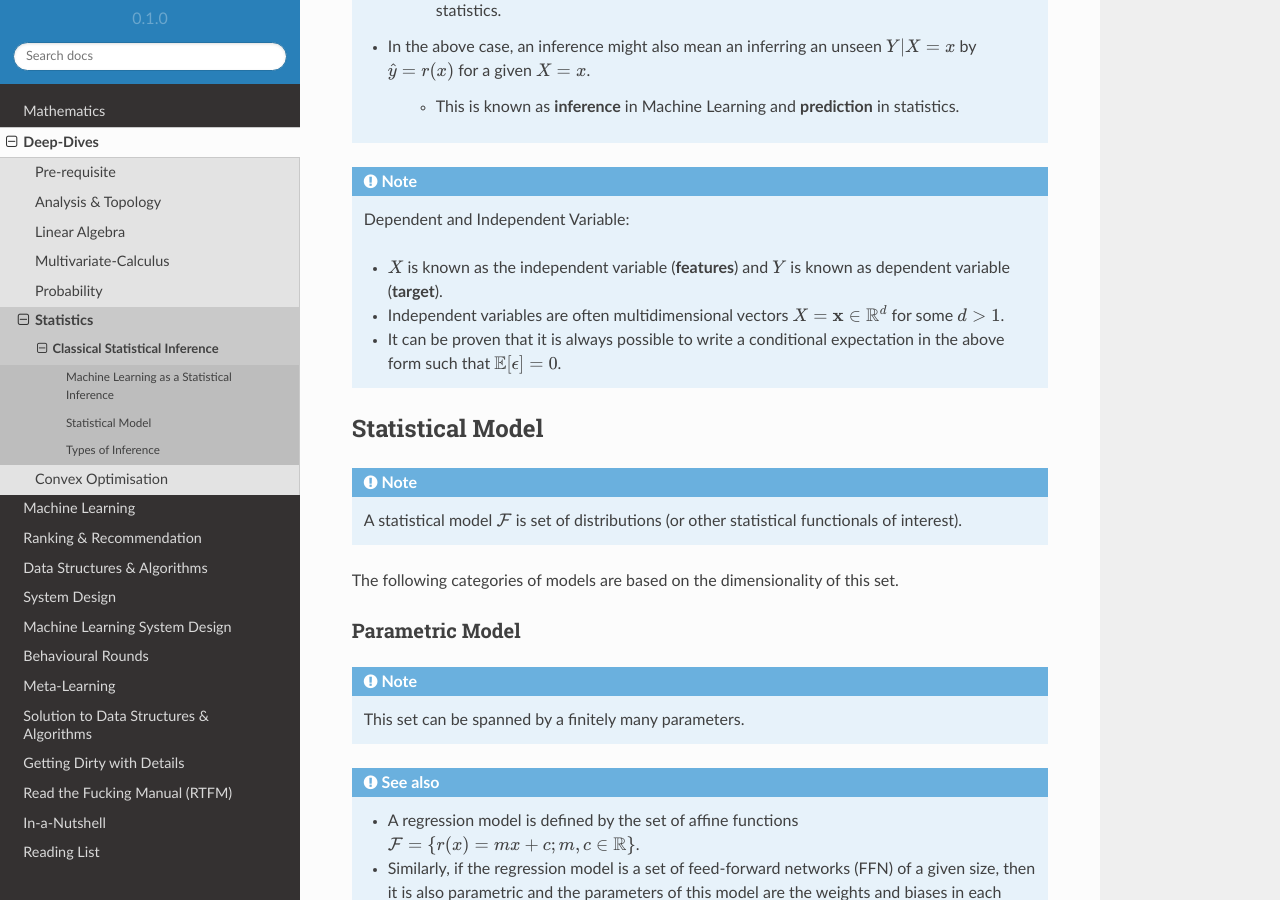
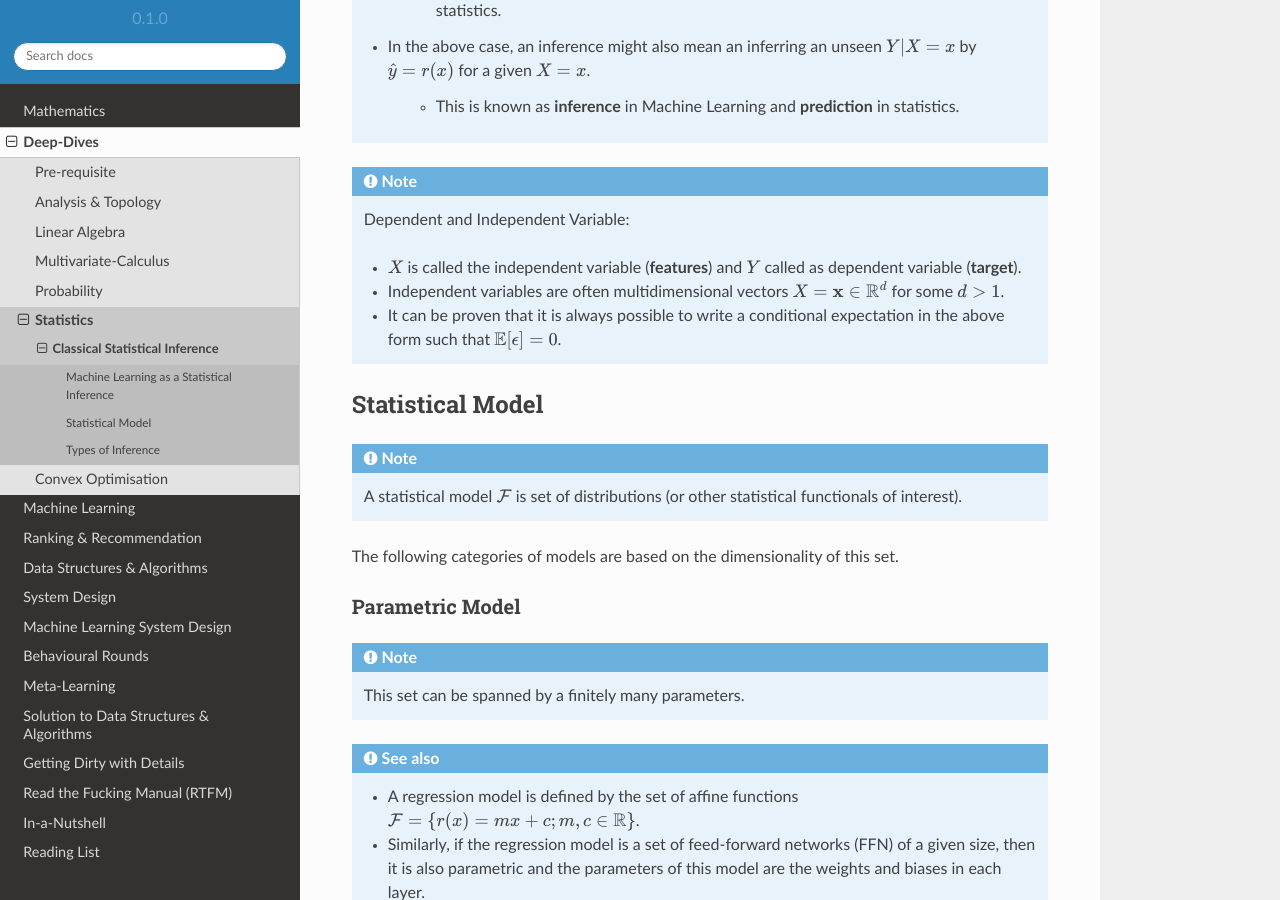
Before and after one commit to uselesstechjunks/leetcode, a Sphinx documentation site: the page built from docs/source/math/stat/inference.rst, in a window 1280 px wide and 900 px high, scrolled down 937 px. Built offline with Sphinx 7.4.7 and the Read the Docs theme 2.0.0, drawn with Linux system fonts in a browser that asks for light colours.

Commit message:
Update inference.rst

```diff
--- a/docs/source/math/stat/inference.rst
+++ b/docs/source/math/stat/inference.rst
@@ -37,7 +37,7 @@ Machine Learning as a Statistical Inference
 .. note::
 	Dependent and Independent Variable:
 
-	* :math:`X` is known as the independent variable (**features**) and :math:`Y` is known as dependent variable (**target**).
+	* :math:`X` is called the independent variable (**features**) and :math:`Y` called as dependent variable (**target**).
 	* Independent variables are often multidimensional vectors :math:`X=\mathbf{x}\in\mathbb{R}^d` for some :math:`d>1`.
 	* It can be proven that it is always possible to write a conditional expectation in the above form such that :math:`\mathbb{E}[\epsilon]=0`.
 
```
